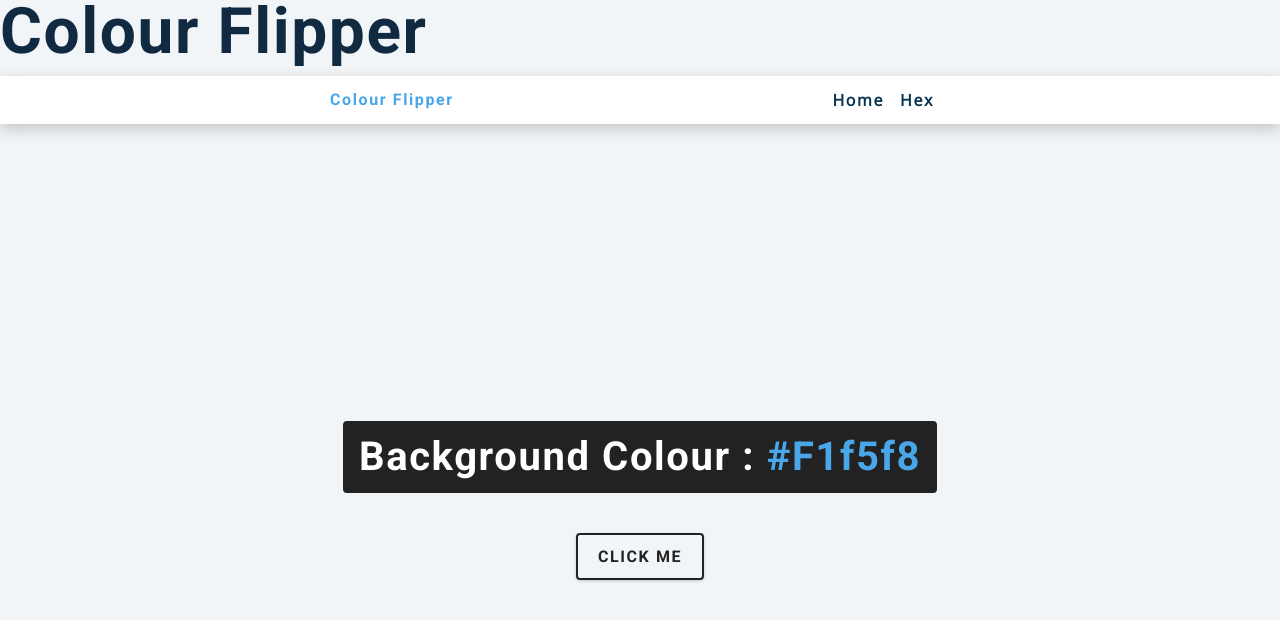
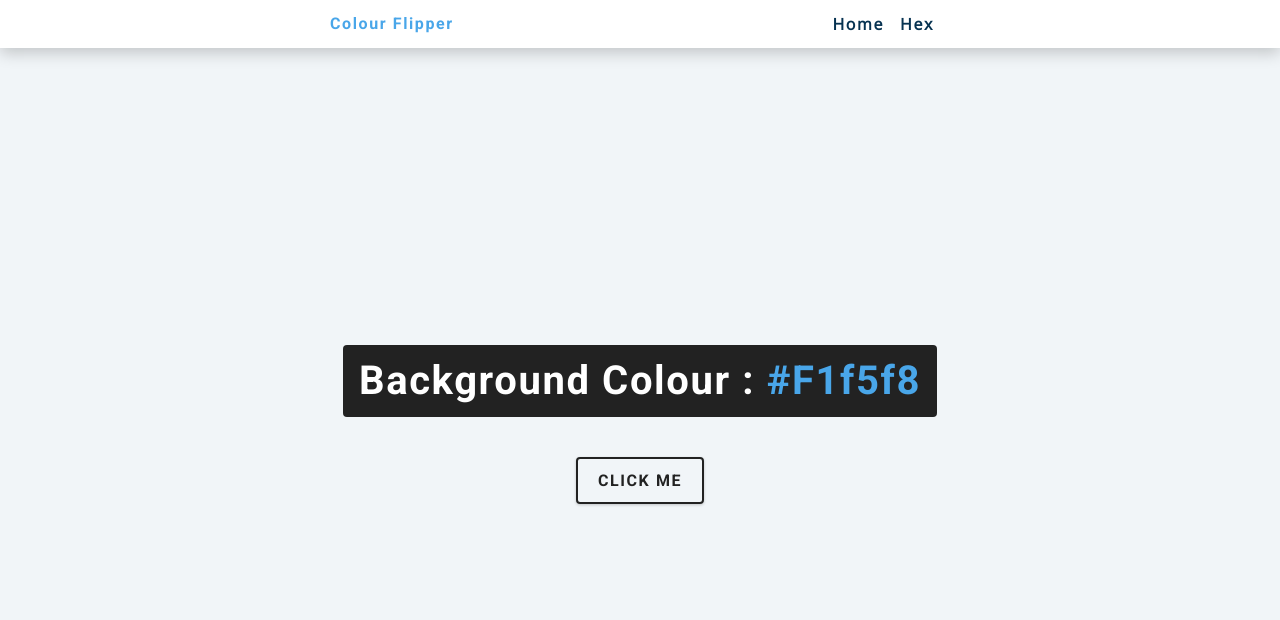
Before and after one commit to coo990/color-flipper-js, a website: page index.html in a window 1280 px wide. Drawn offline with nearby package versions, Linux system fonts and the light colour scheme.

Commit message:
style: remove h1 header tag

```diff
--- a/index.html
+++ b/index.html
@@ -8,7 +8,6 @@
   <title>Color Flipper</title>
 </head>
 <body>
-  <h1>Colour Flipper</h1>
   <nav>
     <div class="nav-center">
       <h4>Colour Flipper</h4>
```
